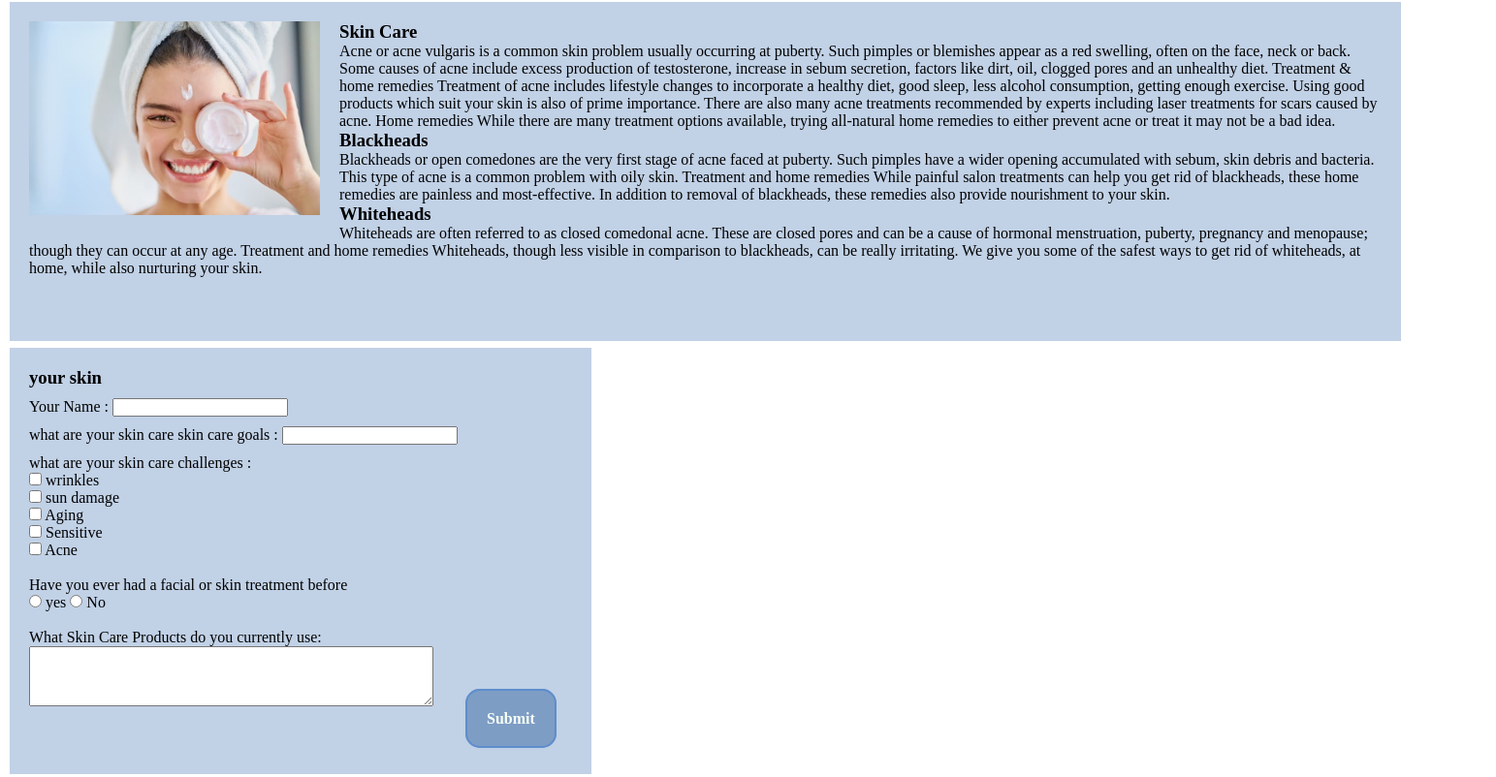
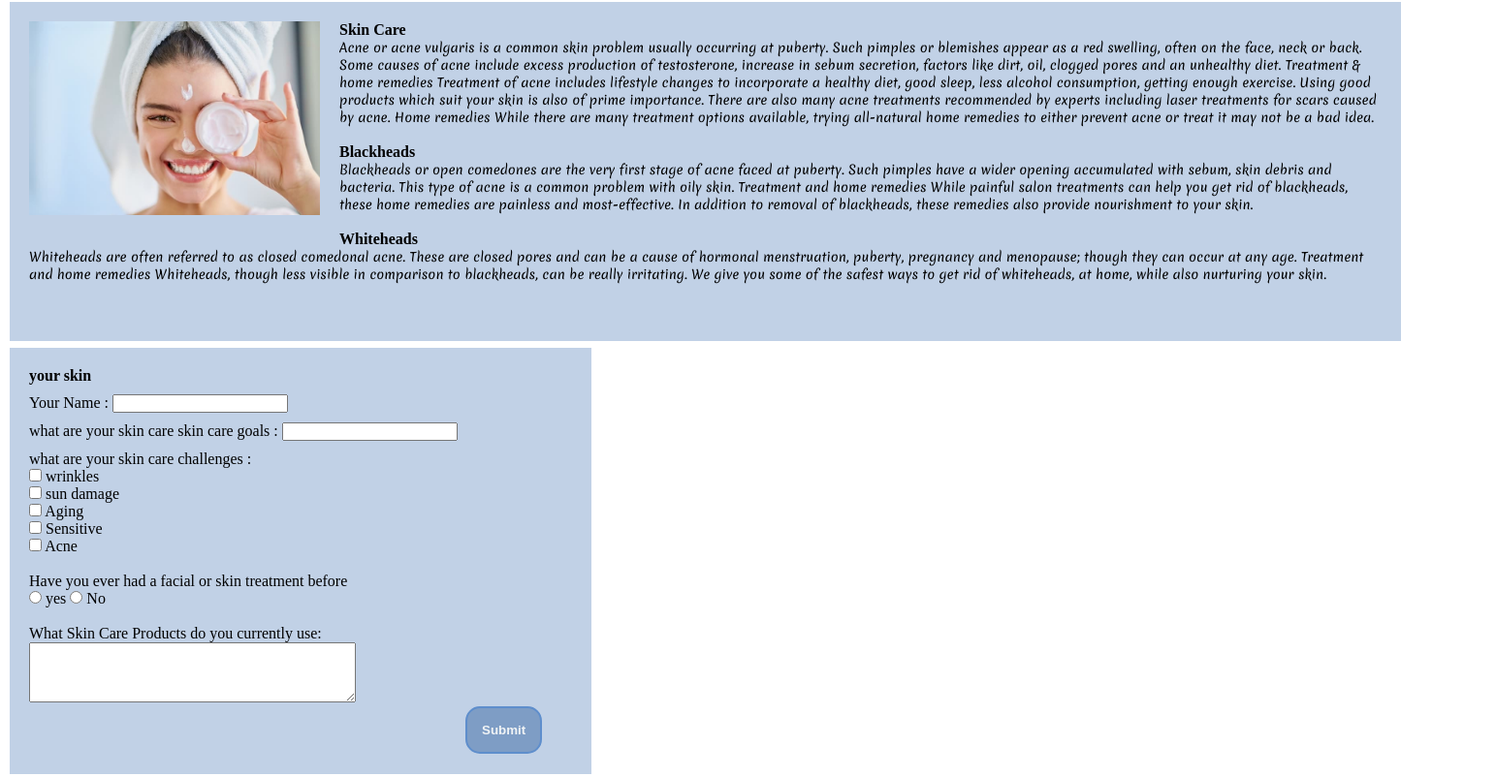
Before and after one commit to reemamro98/front-end-project, a plain HTML site: page index.html in a window 1280 px wide. Shown: the part 1105-1907 px from the top of the page at 97% size, 1543 px wide, since content can reach past the window. Drawn offline with Linux system fonts and the light colour scheme.

Commit message:
modify pages

```diff
--- a/index.html
+++ b/index.html
@@ -1,14 +1,20 @@
 <!DOCTYPE html>
 <html lang='en'>
+
 <head>
-      <meta charset='UTF-8'/>
+   <meta charset='UTF-8' />
    <title>frontend project</title>
-      <link rel='stylesheet' href='styles.css'/>
+
+   <link rel='stylesheet' href='styles.css' />
+   <link rel="preconnect" href="https://fonts.googleapis.com">
+   <link rel="preconnect" href="https://fonts.gstatic.com" crossorigin>
+   <link href="https://fonts.googleapis.com/css2?family=Merienda&display=swap" rel="stylesheet">
 </head>
 <header>
    <h1>SkinCare</h1>
    <img class="logo" src="resources/1.jpg">
 </header>
+
 <body>
    <div class="container">
       <div class="page">
@@ -29,110 +35,106 @@
                <li><a href='#'>Product Picks</a></li>
                <li><a href='#'>Skin Pedia</a></li>
                <li><a href='#'>Life style</a></li>
-
             </ul>
          </div>
          <div class="content">
-               <img src='resources/Skin-Center-of-South-Miami-Facials-and-Skin-Care.jpg' class='article-image'/>
+            <img src='resources/Skin-Center-of-South-Miami-Facials-and-Skin-Care.jpg' class='article-image' />
             <h3>Skin Care</h3>
-               <p>
-                  Acne or acne vulgaris is a common skin problem usually occurring at puberty. Such pimples or blemishes appear as a red swelling, often on the face, neck or back. Some causes of acne include excess production of testosterone, increase in sebum secretion, factors like dirt, oil, clogged pores and an unhealthy diet.
+            <p class="font">
+               Acne or acne vulgaris is a common skin problem usually occurring at puberty. Such pimples or blemishes
+               appear as a red swelling, often on the face, neck or back. Some causes of acne include excess production
+               of testosterone, increase in sebum secretion, factors like dirt, oil, clogged pores and an unhealthy
+               diet.
                Treatment & home remedies
-                  Treatment of acne includes lifestyle changes to incorporate a healthy diet, good sleep, less alcohol consumption, getting enough exercise. Using good products which suit your skin is also of prime importance.  There are also many acne treatments recommended by experts including laser treatments for scars caused by acne.
+               Treatment of acne includes lifestyle changes to incorporate a healthy diet, good sleep, less alcohol
+               consumption, getting enough exercise. Using good products which suit your skin is also of prime
+               importance. There are also many acne treatments recommended by experts including laser treatments for
+               scars caused by acne.
                Home remedies
-                  While there are many treatment options available, trying all-natural home remedies to either prevent acne or treat it may not be a bad idea.
+               While there are many treatment options available, trying all-natural home remedies to either prevent acne
+               or treat it may not be a bad idea.
             </p>
+            <br>
             <h3>Blackheads</h3>
-               <p>
-                  Blackheads or open comedones are the very first stage of acne faced at puberty. Such pimples have a wider opening accumulated with sebum, skin debris and bacteria. This type of acne is a common problem with oily skin.
+            <p class="font">
+               Blackheads or open comedones are the very first stage of acne faced at puberty. Such pimples have a wider
+               opening accumulated with sebum, skin debris and bacteria. This type of acne is a common problem with oily
+               skin.
                Treatment and home remedies
-                  While painful salon treatments can help you get rid of blackheads, these home remedies are painless and most-effective. In addition to removal of blackheads, these remedies also provide nourishment to your skin.
+               While painful salon treatments can help you get rid of blackheads, these home remedies are painless and
+               most-effective. In addition to removal of blackheads, these remedies also provide nourishment to your
+               skin.
             </p>
+            <br>
             <h3>Whiteheads</h3>
-               <p>
-                  Whiteheads are often referred to as closed comedonal acne. These are closed pores and can be a cause of hormonal menstruation, puberty, pregnancy and menopause; though they can occur at any age.
+            <p class="font">
+               Whiteheads are often referred to as closed comedonal acne. These are closed pores and can be a cause of
+               hormonal menstruation, puberty, pregnancy and menopause; though they can occur at any age.
                Treatment and home remedies
-                  Whiteheads, though less visible in comparison to blackheads, can be really irritating. We give you some of the safest ways to get rid of whiteheads, at home, while also nurturing your skin.
+               Whiteheads, though less visible in comparison to blackheads, can be really irritating. We give you some
+               of the safest ways to get rid of whiteheads, at home, while also nurturing your skin.
             </p>
          </div>
-            <div class="form">
-               <form action="" method="GET"  class="skin-form">
+         <div class="form-area">
+            <form class="skin-form">
                <h3>your skin</h3>
                <div class='name'>
                   <label for='name'>Your Name :</label>
-                     <input id='name' name='name' type='text'/>
+                  <input id='name' name='name' type='text' />
                </div>
                <div class='skin-goals'>
                   <label for='skin'>what are your skin care skin care goals :</label>
-                     <input id='skin' name='skin' type='text'/>
+                  <input id='skin' name='skin' type='text' />
                </div>
-                  <div class="skin-challenges" >
+               <div class="skin-challenges">
                   what are your skin care challenges :
                   <br>
-                     <input id='skin-1'
-                        name='skin-1'
-                        type='checkbox'
-                        value='wrinkles'/>
+                  <input id='skin-1' name='skin-1' type='checkbox' value='wrinkles' />
                   <label for='skin-1' class='checkbox-label'>wrinkles</label>
                   <br>
-                     <input id='skin-2'
-                        name='skin-2'
-                        type='checkbox'
-                        value='sundamage'
-                        /> <label for='skin-2' class='checkbox-label'>sun damage</label>
+                  <input id='skin-2' name='skin-2' type='checkbox' value='sundamage' /> <label for='skin-2'
+                     class='checkbox-label'>sun damage</label>
                   <br>
-                     <input id='skin-3'
-                        name='skin-ch'
-                        type='checkbox'
-                        value='aging'
-                        />
+                  <input id='skin-3' name='skin-ch' type='checkbox' value='aging' />
                   <label for='skin-3' class='checkbox-label'>Aging</label>
                   <br>
-                     <input id='skin-4'
-                        name='skin-ch'
-                        type='checkbox'
-                        value='sensitive'
-                        />
+                  <input id='skin-4' name='skin-ch' type='checkbox' value='sensitive' />
                   <label for='skin-4' class='checkbox-label'>Sensitive</label>
                   <br>
-                     <input id='skin-5'
-                        name='skin-ch'
-                        type='checkbox'
-                        value='Acne'
-                        />
+                  <input id='skin-5' name='skin-ch' type='checkbox' value='Acne' />
                   <label for='skin-5' class='checkbox-label'>Acne</label>
                </div>
                <br>
                <div class="skin-products"> Have you ever had a facial or skin treatment before <br>
-                     <input id='yes'
-                        name='product'
-                        type='radio'
-                        value='yes'
-                        />
+                  <input id='yes' name='product' type='radio' value='yes' />
                   <label for='yes' class='radio-label'>yes</label>
-                     <input id='no'
-                        name='product'
-                        type='radio'
-                        value='No'
-                        />
+                  <input id='no' name='product' type='radio' value='No' />
                   <label for='yes' class='radio-label'>No</label>
                </div>
                <br>
-                  <label for="product">What Skin Care Products do you currently use:</label>
-                  <textarea id="product" name="product" rows="4" cols="50">
+               <label for="product">What Skin Care Products do you currently use:</label> <br>
+               <textarea id="product" name="product" rows="4" cols="40">
+                  </textarea>
 
-</textarea>
-                  <a id ="button-1"class='button' href='#display'>Submit</a>
+
+               <button class="btn">Submit</button>
+               <!-- <input class="btn" type="submit" value="submit"> -->
             </form>
          </div>
          <div class="display"> display
          </div>
          <div class="empty">empty</div>
-
          <footer class="footer">
-               <h3>CONTACT</h3>
+            <h3>CONTACT US :</h3>
+            <ul class="CONTACT">
+               <li><a href="https://example.com">Website: www.skincare.com</a></li>
+               <li><a href="mailto:m.bluth@example.com">Email: skincare@gmail.com</a></li>
+               <li><a href="tel:+123456789">Phone: 07992939483</a></li>
+            </ul>
+            <p class="copy">&copy;copyright reserved</p>
          </footer>
       </div>
    </div>
 </body>
+
 </html>
--- a/styles.css
+++ b/styles.css
@@ -91,7 +91,7 @@ a:hover {
   margin-bottom: 20px;
 }
 
-.form {
+.form-area {
   padding: 20px;
   float: left;
   width: 600px;
@@ -121,9 +121,9 @@ a:hover {
   width: auto;
 }
 
-.button{
-
-  color: rgb(89, 110, 155);
+.btn {
+  display: block;
+  color:rgb(240, 243, 245);
   background-color: #7e9dc5;
   font-weight: bold;
   padding: 20px;
@@ -131,11 +131,16 @@ a:hover {
   border: 2px solid rgb(94, 142, 204);
   border-radius: 15px;
 
-  margin-left: 450px;
+  margin-left:  450px;
+  padding: 15px 15px 15px 15px;
+
+}
 
 
 
-}
+.btn:hover {
+background-color: rgb(127, 161, 224);}
+
 .display{
 
   float: left;
@@ -150,7 +155,7 @@ a:hover {
   clear: both;
   width: 100%;
   background-color:#7e9dc5;
-  height: 120px;
+  height: 140px;
 }
 
 .empty {
@@ -165,6 +170,27 @@ a:hover {
 }
 .footer h3{
   padding: 15px;
-  margin-left: 50px;
+  margin-left: 250px;
   color:rgb(240, 243, 245);
 }
+.CONTACT{
+  margin-left: 360px;
+}
+
+ul {
+  list-style: circle;
+}
+
+.copy{
+  margin-left: 1470px;
+}
+
+
+.font{
+  font-family: Merienda;
+  font-size: 13px;
+}
+
+h3{
+  font-size: medium;
+}
```
Also changed, not shown: resources/awesome-logo.svg (deleted), resources/five.svg (deleted), resources/four.svg (deleted), resources/one.svg (deleted), resources/three.svg (deleted), resources/two.svg (deleted). Lines whose indentation alone changed are shown as unchanged.
